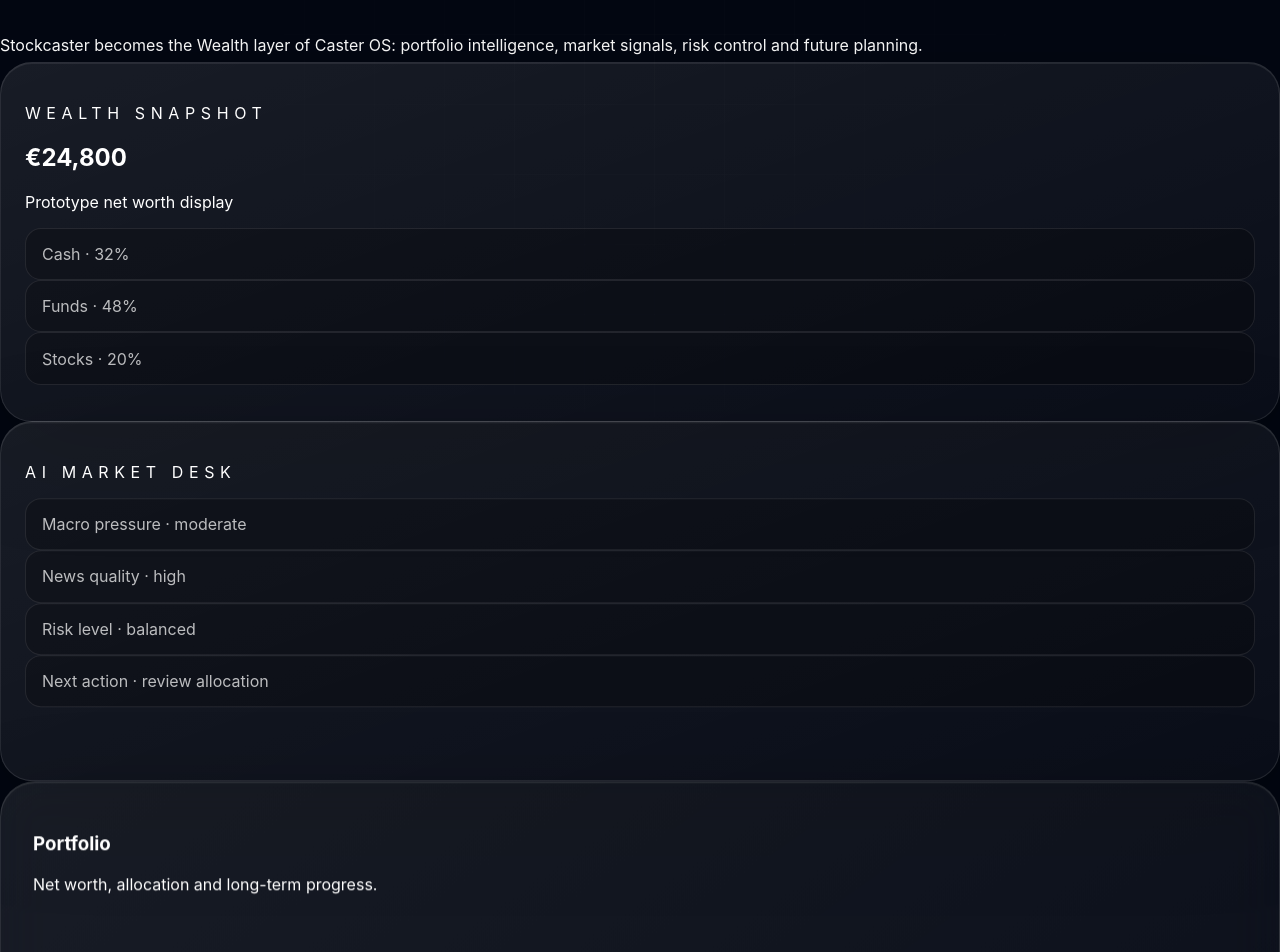
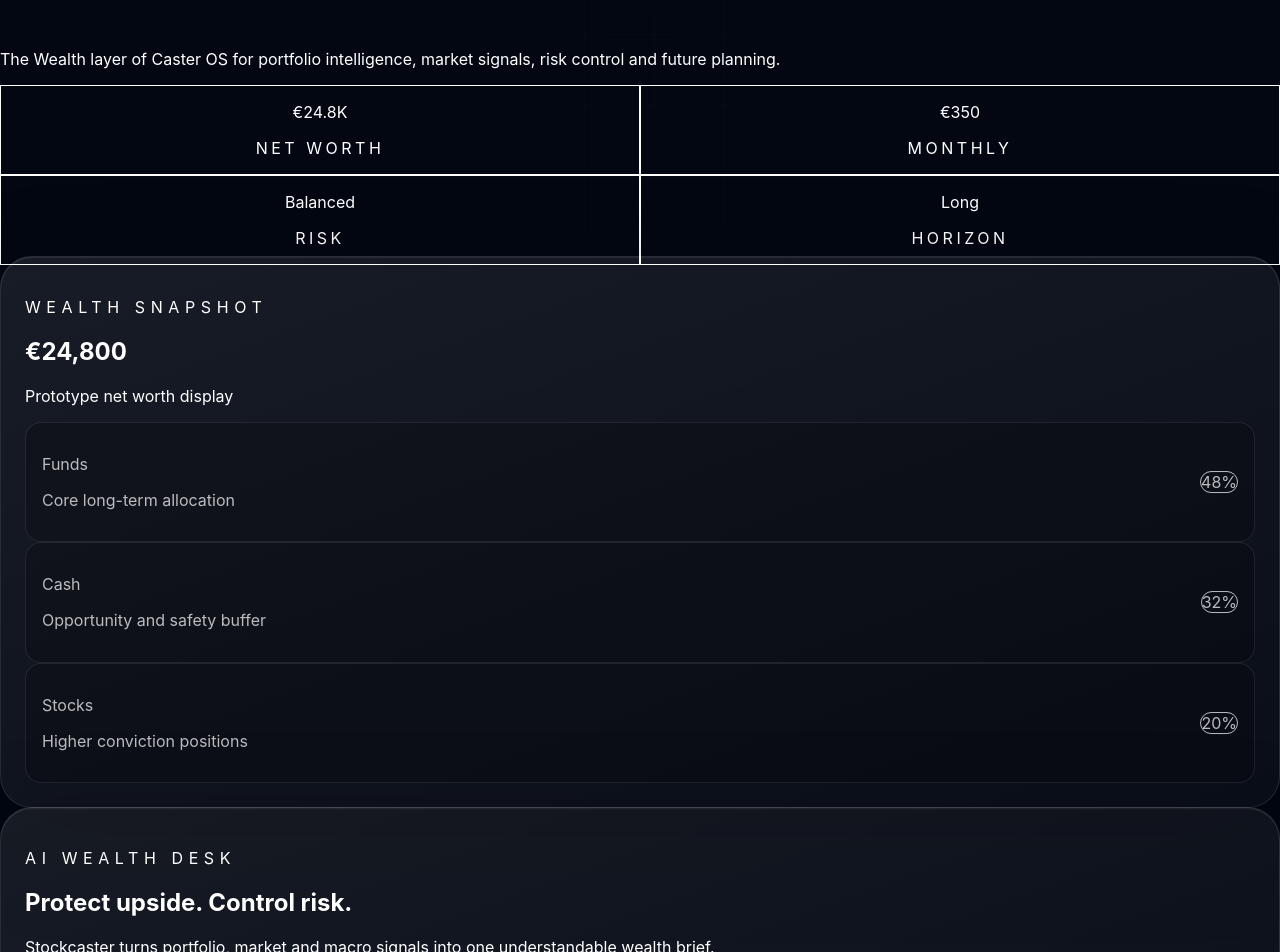
Before and after one commit to vv-glitchhub/Caster-hub, a Next.js app: page /wealth/stockcaster in a window 1280 px wide. Shown: the part 340-1292 px from the top of the page. Built offline with nearby package versions, Linux system fonts and the light colour scheme.

Commit message:
Polish Stockcaster wealth page for launch screenshots

```diff
--- a/app/wealth/stockcaster/page.tsx
+++ b/app/wealth/stockcaster/page.tsx
@@ -5,35 +5,71 @@
   ['Wealth Plan', 'Monthly saving, investing and future scenario planning.'],
 ]
 
+const holdings = [
+  ['Funds', '48%', 'Core long-term allocation'],
+  ['Cash', '32%', 'Opportunity and safety buffer'],
+  ['Stocks', '20%', 'Higher conviction positions'],
+]
+
+const financeStats = [
+  ['€24.8K', 'Net Worth'],
+  ['€350', 'Monthly'],
+  ['Balanced', 'Risk'],
+  ['Long', 'Horizon'],
+]
+
 export default function StockcasterWealthPage() {
   return (
     <main className="min-h-screen overflow-hidden bg-[#030712] px-6 py-28 text-white">
-      <div className="absolute inset-0 bg-[radial-gradient(circle_at_78%_12%,rgba(234,179,8,0.24),transparent_32%),radial-gradient(circle_at_18%_82%,rgba(59,130,246,0.24),transparent_30%),linear-gradient(180deg,#030712,#08111f_55%,#020207)]" />
+      <div className="absolute inset-0 bg-[radial-gradient(circle_at_78%_12%,rgba(234,179,8,0.30),transparent_32%),radial-gradient(circle_at_18%_82%,rgba(59,130,246,0.22),transparent_30%),linear-gradient(180deg,#030712,#08111f_55%,#020207)]" />
       <div className="grid-overlay" />
 
       <div className="relative z-10 mx-auto max-w-7xl">
         <a href="/dashboard" className="text-xs uppercase tracking-[0.28em] text-white/45 hover:text-white">← Dashboard</a>
-        <p className="mt-16 section-label">Wealth / Stockcaster</p>
-        <h1 className="section-title">Premium market intelligence for long-term wealth.</h1>
-        <p className="mt-8 max-w-3xl text-xl leading-8 text-white/62">
-          Stockcaster becomes the Wealth layer of Caster OS: portfolio intelligence, market signals, risk control and future planning.
-        </p>
+
+        <section className="mt-16 grid gap-10 lg:grid-cols-[1.05fr_0.95fr] lg:items-end">
+          <div>
+            <p className="section-label">Wealth / Stockcaster</p>
+            <h1 className="section-title">Premium market intelligence for long-term wealth.</h1>
+            <p className="mt-8 max-w-3xl text-xl leading-8 text-white/64">
+              The Wealth layer of Caster OS for portfolio intelligence, market signals, risk control and future planning.
+            </p>
+          </div>
+          <div className="grid grid-cols-2 gap-3">
+            {financeStats.map(([value, label]) => (
+              <div key={label} className="rounded-3xl border border-yellow-200/10 bg-yellow-200/[0.045] p-5 text-center backdrop-blur-xl">
+                <p className="text-2xl font-semibold tracking-tight text-yellow-100">{value}</p>
+                <p className="mt-2 text-xs uppercase tracking-[0.22em] text-white/42">{label}</p>
+              </div>
+            ))}
+          </div>
+        </section>
 
         <section className="mt-14 grid gap-6 lg:grid-cols-[1fr_0.9fr]">
-          <div className="dashboard-preview min-h-0">
+          <div className="dashboard-preview min-h-0 border-yellow-200/10">
             <p className="text-xs uppercase tracking-[0.35em] text-yellow-200/70">Wealth Snapshot</p>
-            <h2 className="mt-5 text-5xl font-semibold tracking-tight">€24,800</h2>
+            <h2 className="mt-5 text-6xl font-semibold tracking-tight">€24,800</h2>
             <p className="mt-3 text-white/50">Prototype net worth display</p>
-            <div className="mt-8 grid gap-3 md:grid-cols-3">
-              <div className="preview-row">Cash · 32%</div>
-              <div className="preview-row">Funds · 48%</div>
-              <div className="preview-row">Stocks · 20%</div>
+            <div className="mt-8 space-y-3">
+              {holdings.map(([name, share, note]) => (
+                <div key={name} className="preview-row flex items-center justify-between gap-4">
+                  <div>
+                    <p className="font-semibold text-white">{name}</p>
+                    <p className="mt-1 text-sm text-white/45">{note}</p>
+                  </div>
+                  <span className="rounded-full border border-yellow-200/10 bg-yellow-200/[0.06] px-3 py-1 text-sm text-yellow-100/80">{share}</span>
+                </div>
+              ))}
             </div>
           </div>
 
-          <div className="dashboard-preview min-h-0">
-            <p className="text-xs uppercase tracking-[0.35em] text-yellow-200/70">AI Market Desk</p>
-            <div className="mt-6 space-y-3">
+          <div className="dashboard-preview min-h-0 border-yellow-200/10">
+            <p className="text-xs uppercase tracking-[0.35em] text-yellow-200/70">AI Wealth Desk</p>
+            <h2 className="mt-5 text-4xl font-semibold tracking-tight">Protect upside. Control risk.</h2>
+            <p className="mt-5 text-sm leading-6 text-white/56">
+              Stockcaster turns portfolio, market and macro signals into one understandable wealth brief.
+            </p>
+            <div className="mt-8 space-y-3">
               <div className="preview-row">Macro pressure · moderate</div>
               <div className="preview-row">News quality · high</div>
               <div className="preview-row">Risk level · balanced</div>
@@ -44,7 +80,7 @@
 
         <section className="mt-8 grid gap-5 md:grid-cols-2 lg:grid-cols-4">
           {signals.map(([title, text]) => (
-            <div key={title} className="app-card min-h-0">
+            <div key={title} className="app-card min-h-0 border-yellow-200/10">
               <h3 className="text-2xl font-semibold">{title}</h3>
               <p className="mt-4 text-sm leading-6 text-white/58">{text}</p>
             </div>
```
